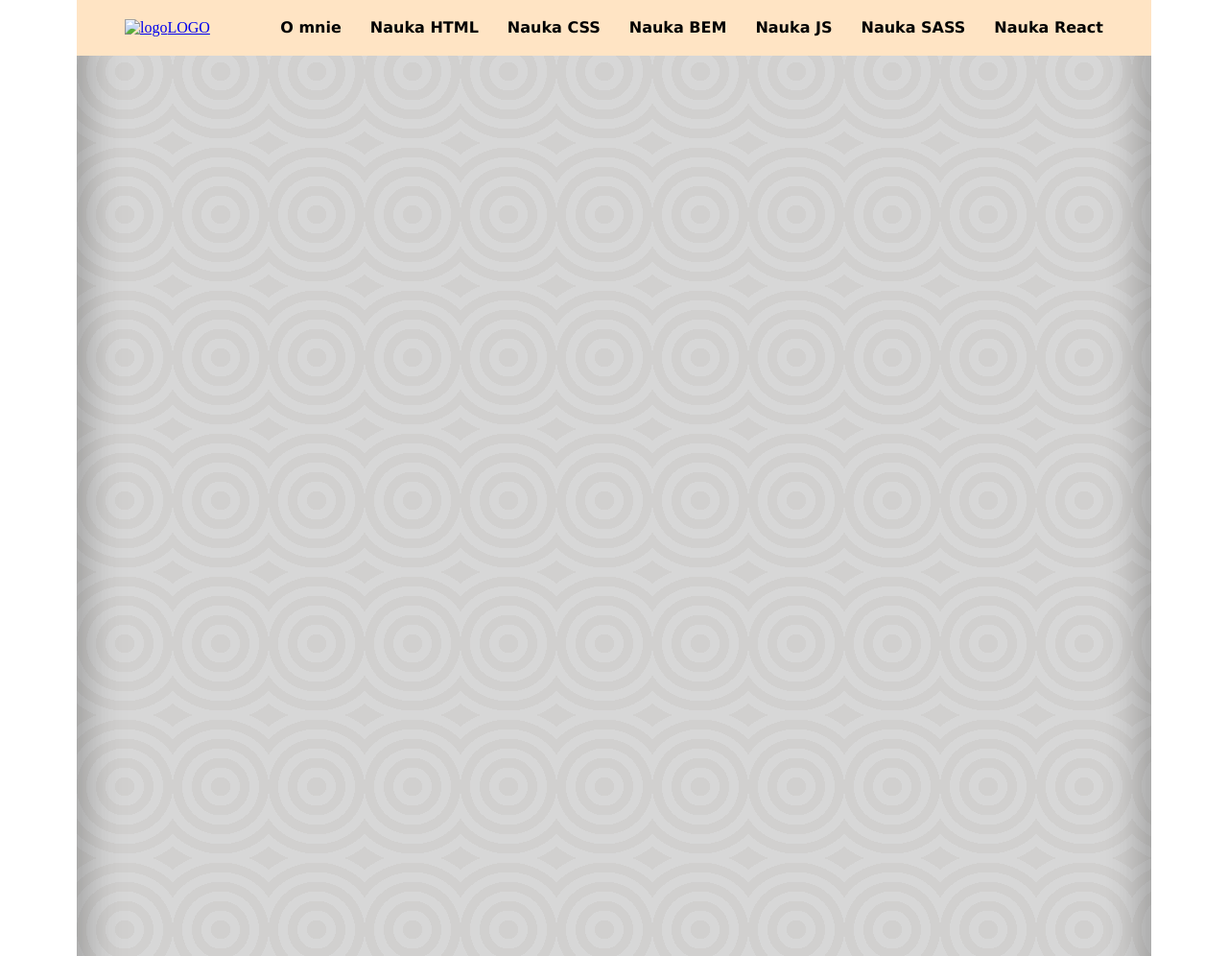
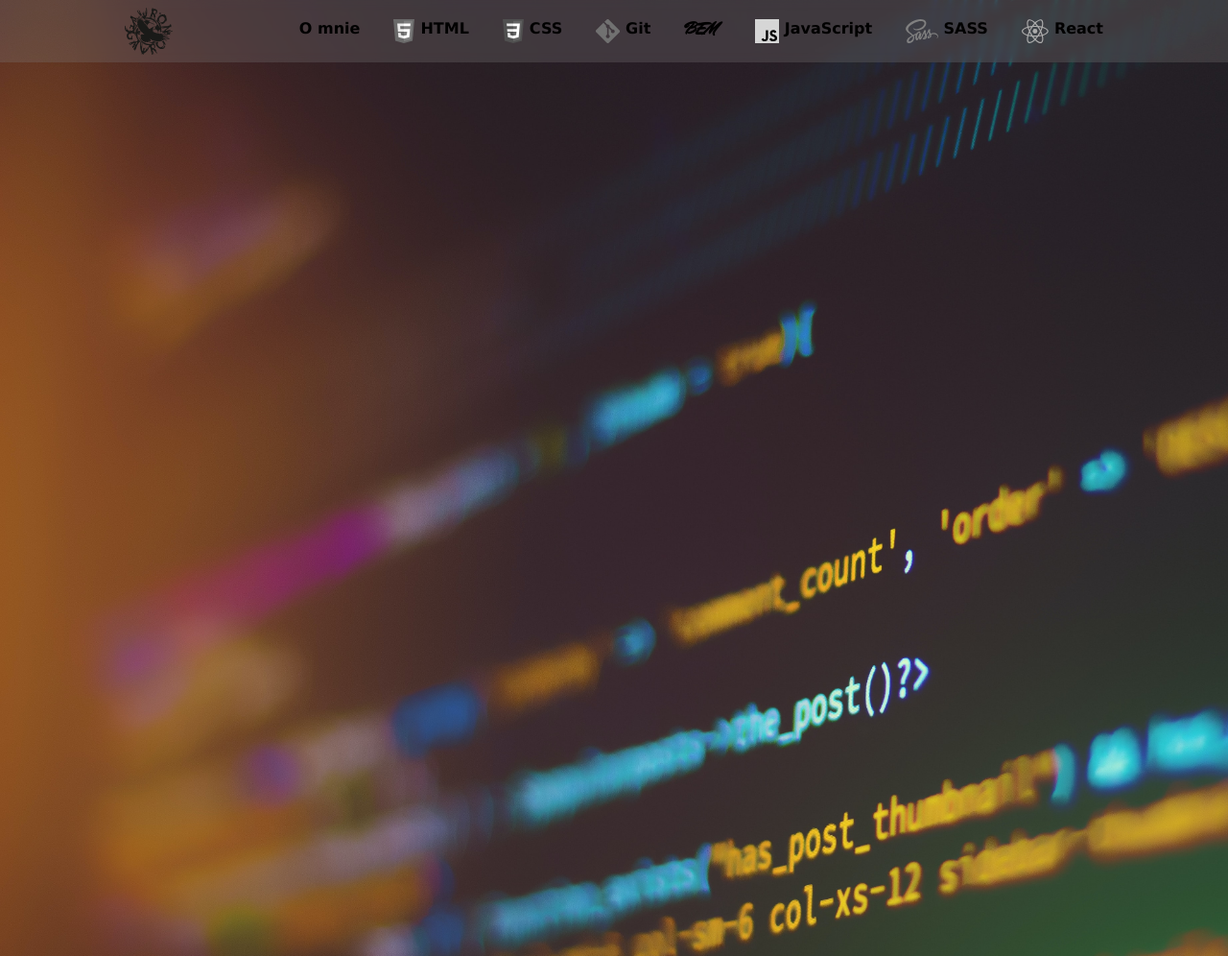
Before and after one commit to cezary-gawronski/mobile-menu, a plain HTML site: page index.html in a window 1280 px wide. Shown: the top 996 px of the page at 96% size. Drawn offline with Linux system fonts and the light colour scheme.

Commit message:
added menu icon

```diff
--- a/css/style.css
+++ b/css/style.css
@@ -1,5 +1,9 @@
+@import url('https://fonts.googleapis.com/css2?family=Mr+Dafoe&display=swap');
+/* font-family: 'Mr Dafoe', cursive; */
+
 html {
     box-sizing: border-box;
+    scroll-behavior: smooth;
 
 }
 
@@ -19,42 +23,66 @@ li {
 
 .header {
     position: fixed;
-    max-width: 1120px;
+    width: 100%;
     top: 0;
     left: 0;
     right: 0;
     margin: 0 auto;
-    background-color: lightgray;
+    background-color: rgba(124, 122, 120, 0.29);
 }
 
 /* <nav> */
 .navigation {
+    width: 1120px;
+    margin: 0 auto;
     display: flex;
     justify-content: space-between;
-    background-color: bisque;
     padding: 0 50px;
+    /* backface-visibility: visible; */
+    backdrop-filter: blur(5px);
 }
 
 .navigation__logo {
     display: flex;
     align-items: center;
+    width: 50px;
+}
+
+.navigation__logo-svg {
+    width: 50px;
+    transition: .3s linear filter;
+}
+
+.navigation__logo-svg:hover {
+    filter: brightness(10);
 }
 
 /* <ul> */
 .navigation__list {
     display: flex;
+    align-items: center;
     padding: 20px 0px;
 }
 
 /* <li> */
 .navigation__list-item {
     list-style: none;
-    display: block;
+    display: flex;
+    align-items: center;
 }
 
 
 .navigation__list-item+.navigation__list-item {
-    padding-left: 30px;
+    padding-left: 35px;
+}
+
+.navigation__list-icon {
+    height: 25px;
+    /* padding-bottom: 4px; */
+    /* pading zmniejsza obrazki? :) */
+    margin-right: 6px;
+    filter: contrast(1) grayscale(1);
+    transition: .2s linear filter;
 }
 
 /* <a> */
@@ -71,21 +99,36 @@ li {
     padding-bottom: 2px;
 }
 
+.navigation__list-link--special {
+    font-family: 'Mr Dafoe', cursive;
+    font-size: 18px;
+    padding-right: 5px;
+}
+
 .navigation__list-item:hover .navigation__list-link {
     border-bottom: 2px solid red;
+}
 
+.navigation__list-item:hover .navigation__list-icon {
+    filter: unset;
 }
 
 .main {
-    background-color: gray;
     min-height: 150vh;
-    max-width: 1120px;
     margin: 0 auto;
-    box-shadow: inset 0px 0px 40px 10px rgba(0, 0, 0, 0.281);
+    background-image: url(../img/frontend.jpg);
+    background-size: cover;
+    /* z-index: -1; */
+}
 
-
-
-    background: -webkit-repeating-radial-gradient(circle, #d1d0cf, #d1d0cf 10px, #d7d7d7 10px, #d7d7d7 20px);
-    background: repeating-radial-gradient(circle, #d1d0cf, #d1d0cf 10px, #d7d7d7 10px, #d7d7d7 20px);
-    background-size: 100px 149px;
+.main::affter {
+    content: "";
+    display: block;
+    top: 0;
+    left: 0;
+    right: 0;
+    bottom: 0;
+    background-color: bisque;
+    /* box-shadow: inset 0px 0px 40px 10px rgba(0, 0, 0, 0.589); */
+    /* z-index: 1; */
 }
--- a/index.html
+++ b/index.html
@@ -12,22 +12,36 @@
 </head>
 
 <body>
-    <header class="header">
-        <nav class="navigation">
-            <a class="navigation__logo" href="#top"><img class="navigation__logo-svg" src="" alt="logo">LOGO</a>
-            <ul class="navigation__list">
-                <li class="navigation__list-item"><a class="navigation__list-link" href="#">O mnie</a></li>
-                <li class="navigation__list-item"><a class="navigation__list-link" href="#">Nauka HTML</a></li>
-                <li class="navigation__list-item"><a class="navigation__list-link" href="#">Nauka CSS</a></li>
-                <li class="navigation__list-item"><a class="navigation__list-link" href="#">Nauka BEM</a></li>
-                <li class="navigation__list-item"><a class="navigation__list-link" href="#">Nauka JS</a></li>
-                <li class="navigation__list-item"><a class="navigation__list-link" href="#">Nauka SASS</a></li>
-                <li class="navigation__list-item"><a class="navigation__list-link" href="#">Nauka React</a></li>
-            </ul>
-        </nav>
-    </header>
+    <main class="main">
+        <header class="header" id="start">
+            <nav class="navigation">
+                <a class="navigation__logo" href="#start"><img class="navigation__logo-svg" src="img/gawronLogo-03.svg"
+                        alt="logo"></a>
+                <ul class="navigation__list">
+                    <li class="navigation__list-item"><a target="_blank"
+                            href="https://cezary-gawronski.github.io/business-card/" class="navigation__list-link"
+                            href="#">O mnie</a></li>
+                    <li class="navigation__list-item"><img class="navigation__list-icon" src="img/icon/icon_html.svg"
+                            alt=""><a class="navigation__list-link" href="#">HTML</a></li>
+                    <li class="navigation__list-item"><img class="navigation__list-icon" src="img/icon/icon_css.svg"
+                            alt=""><a class="navigation__list-link" href="#">CSS</a></li>
+                    <li class="navigation__list-item"><img class="navigation__list-icon" src="img/icon/icon_git.svg"
+                            alt=""><a class="navigation__list-link" href="#">Git</a></li>
+                    <li class="navigation__list-item"><a class="navigation__list-link" href="#"> <span
+                                class="navigation__list-link--special">BEM</span></a></li>
+                    <li class="navigation__list-item">
+                        <img class="navigation__list-icon" src="img/icon/icon_js.svg" alt=""><a
+                            class="navigation__list-link" href="#">JavaScript</a>
+                    </li>
+                    <li class="navigation__list-item"><img class="navigation__list-icon" src="img/icon/icon_sass.svg"
+                            alt=""><a class="navigation__list-link" href="#">SASS</a></li>
+                    <li class="navigation__list-item"><img class="navigation__list-icon" src="img/icon/icon_react.svg"
+                            alt=""><a class="navigation__list-link" href="#">React</a></li>
+                </ul>
+            </nav>
+        </header>
 
-    <main class="main">
+
 
     </main>
 
```
Also changed, not shown: img/frontend.jpg (added), img/gawronLogo-03.svg (added), img/icon/icon_acces.svg (added), img/icon/icon_canva.svg (added), img/icon/icon_chrome.svg (added), img/icon/icon_css.svg (added), img/icon/icon_figma.svg (added), img/icon/icon_firefox.svg (added), img/icon/icon_git.svg (added), img/icon/icon_github.svg (added), img/icon/icon_html.svg (added), img/icon/icon_js.svg (added), img/icon/icon_node.svg (added), img/icon/icon_npm.svg (added), 4 more files.
